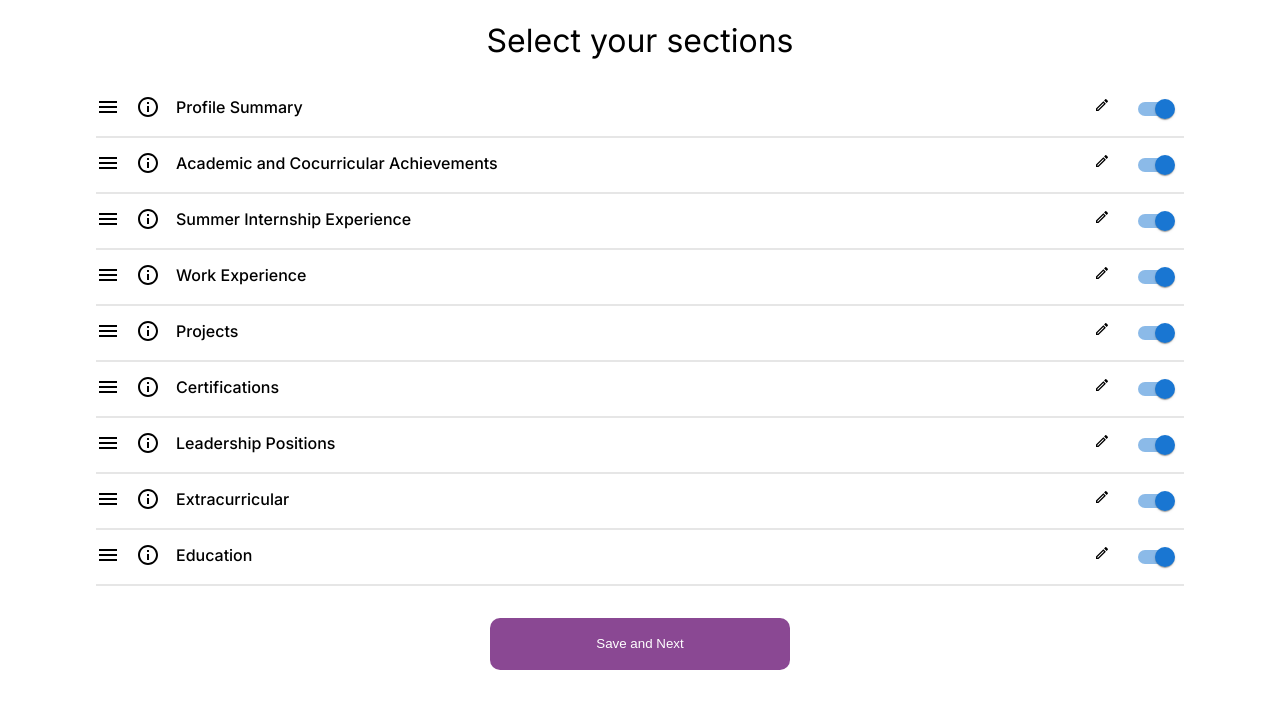
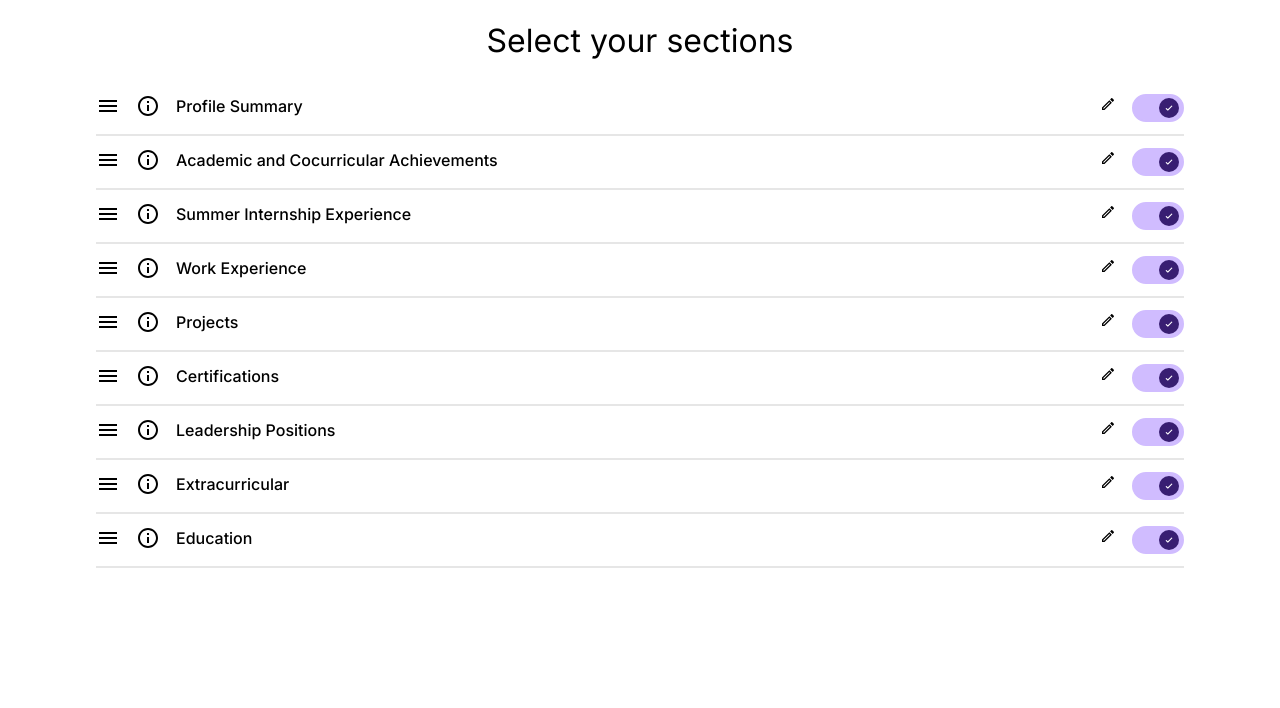
Before and after one commit to shm-dsgn/resumeBuilder-minorProject, a React (Create React App) app: page / in a window 1280 px wide. Shown: the top 708 px of the page. Built offline with nearby package versions, Linux system fonts and the light colour scheme.

Commit message:
added switch, other functionality

```diff
--- a/package.json
+++ b/package.json
@@ -16,6 +16,7 @@
     "@testing-library/user-event": "^13.5.0",
     "react": "^18.2.0",
     "react-dom": "^18.2.0",
+    "react-icons": "^4.9.0",
     "react-scripts": "5.0.1",
     "web-vitals": "^2.1.4"
   },
--- a/src/App.js
+++ b/src/App.js
@@ -85,6 +85,7 @@ function App() {
         item.title === title ? { ...item, enabled: !item.enabled } : item
       )
     );
+    setAnyChanges(true);
   };
 
   const handleEdit = (oldTitle, newTitle) => {
@@ -93,6 +94,7 @@ function App() {
         item.title === oldTitle ? { ...item, title: newTitle } : item
       )
     );
+    setAnyChanges(true);
   };
 
   const handleDragEnd = (event) => {
@@ -109,10 +111,12 @@ function App() {
         return arrayMove(items, oldIndex, newIndex);
       });
     }
+    setAnyChanges(true);
     // console.log("drag end");
   };
 
   console.log(items);
+  const [anyChanges, setAnyChanges] = useState(false);
 
   return (
     <div className="App">
@@ -132,7 +136,7 @@ function App() {
             />
           ))}
         </SortableContext>
-        <button className="save-next-btn">Save and Next</button>
+        {anyChanges && <button className="save-next-btn">Save and Next</button>}
       </DndContext>
     </div>
   );
--- a/src/ResumeItem.css
+++ b/src/ResumeItem.css
@@ -3,7 +3,7 @@
   flex-direction: row;
   justify-content: space-between;
   align-items: center;
-  padding: 0.5rem 0;
+  padding: 0.75rem 0;
   border-bottom: 2px solid #e6e6e6;
   width: 85%;
   background-color: #ffffff;
@@ -61,3 +61,10 @@
   width: 100px;
   height: 28px;
 }
+
+.edit-save-btn{
+  margin-right: 0.5rem;
+  border: none;
+  background-color: transparent;
+  cursor: pointer;
+}
--- a/src/ResumeItem.js
+++ b/src/ResumeItem.js
@@ -1,7 +1,7 @@
 import { useSortable } from "@dnd-kit/sortable";
 import { CSS } from "@dnd-kit/utilities";
 import "./ResumeItem.css";
-import Switch from "@mui/material/Switch";
+import Switch from "../src/components/switch/Switch";
 import { useState } from "react";
 import InfoOutlinedIcon from "@mui/icons-material/InfoOutlined";
 import EditOutlinedIcon from "@mui/icons-material/EditOutlined";
@@ -64,7 +64,7 @@ function ResumeItem({ itemData, onToggle, onEdit }) {
             <EditOutlinedIcon fontSize="18px" />
           </div>
         ) : (
-          <button onClick={handleSave}>Save</button>
+          <button onClick={handleSave} className="edit-save-btn">Save</button>
         )}
         <div className="toggle-switch" onClick={handleToggle}>
           <Switch checked={itemData.enabled} />
--- /dev/null
+++ b/src/components/switch/Switch.css
@@ -0,0 +1,44 @@
+.toggle-bg-left,
+.toggle-bg-right {
+  height: 24px;
+  width: 48px;
+  display: flex;
+  align-items: center;
+  border-radius: 24px;
+}
+
+.toggle-bg-left {
+  background: #e6e6e6;
+  border: 2px solid #8b8b8b;
+}
+
+.toggle-bg-right {
+  background: #d0bcff;
+  border: 2px solid #d0bcff;
+}
+
+.toggle-left,
+.toggle-right {
+  display: flex;
+  align-items: center;
+  justify-content: center;
+  border-radius: 50%;
+  height: 20px;
+  width: 20px;
+  transition: all 0.3s ease-in-out;
+}
+
+.toggle-left {
+  background: #8b8b8b;
+  margin: 2px;
+}
+
+.toggle-right {
+  background: #381e72;
+  margin: 5px 2px 5px 25px;
+}
+
+.close-icon,
+.checkmark-icon {
+  color: white;
+}
--- /dev/null
+++ b/src/components/switch/Switch.js
@@ -0,0 +1,26 @@
+import React from "react";
+import "./Switch.css";
+import { IoIosCheckmark } from "react-icons/io";
+import { IoIosClose } from "react-icons/io";
+
+function Switch({ checked }) {
+  return (
+    <div className="toggle">
+      {!checked ? (
+        <div className="toggle-bg-left">
+          <div className="toggle-left">
+            <IoIosClose className="close-icon" />
+          </div>
+        </div>
+      ) : (
+        <div className="toggle-bg-right">
+          <div className="toggle-right">
+            <IoIosCheckmark className="checkmark-icon" />
+          </div>
+        </div>
+      )}
+    </div>
+  );
+}
+
+export default Switch;
```
Also changed, not shown: 1 other file (tests, documents, lock files or other folders).
